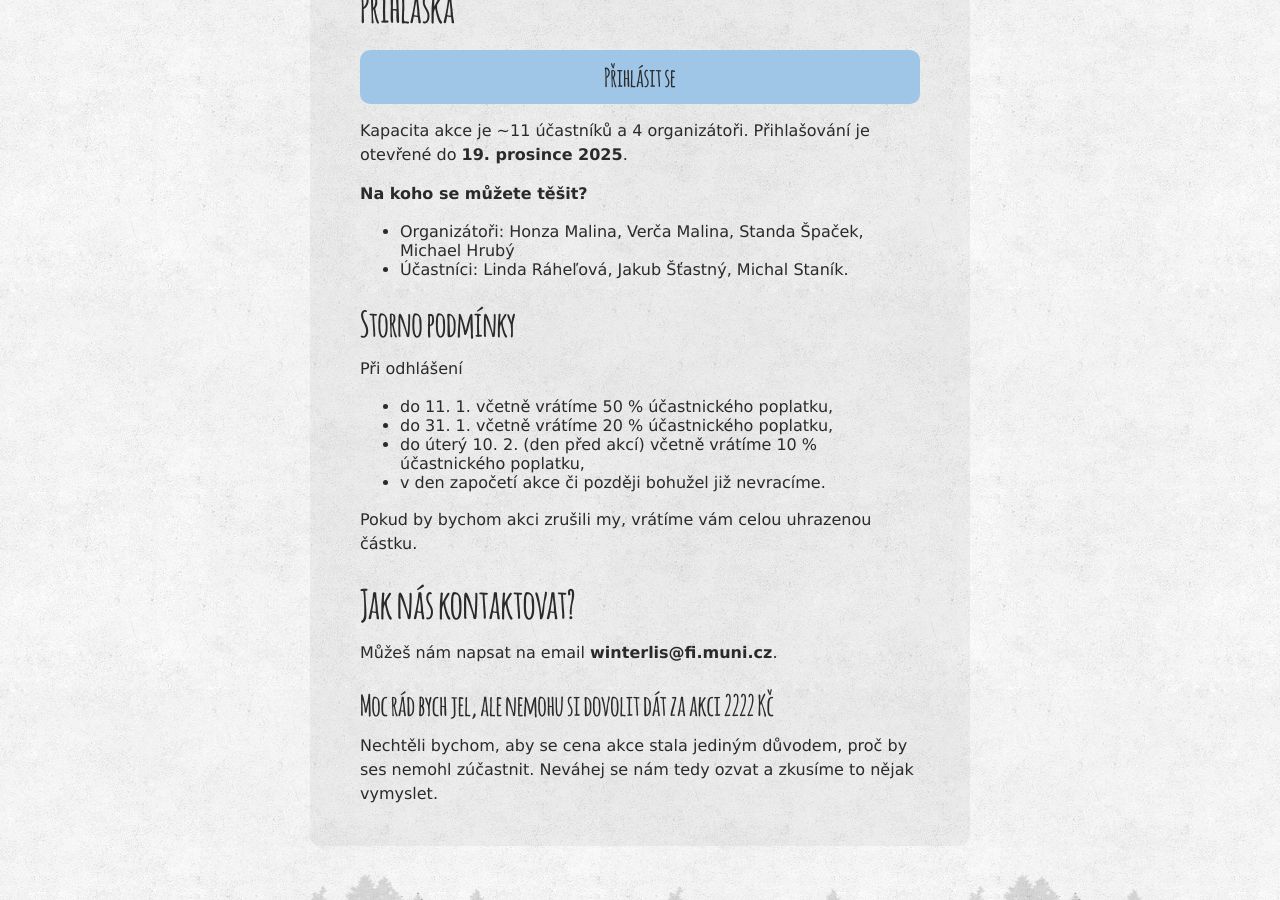
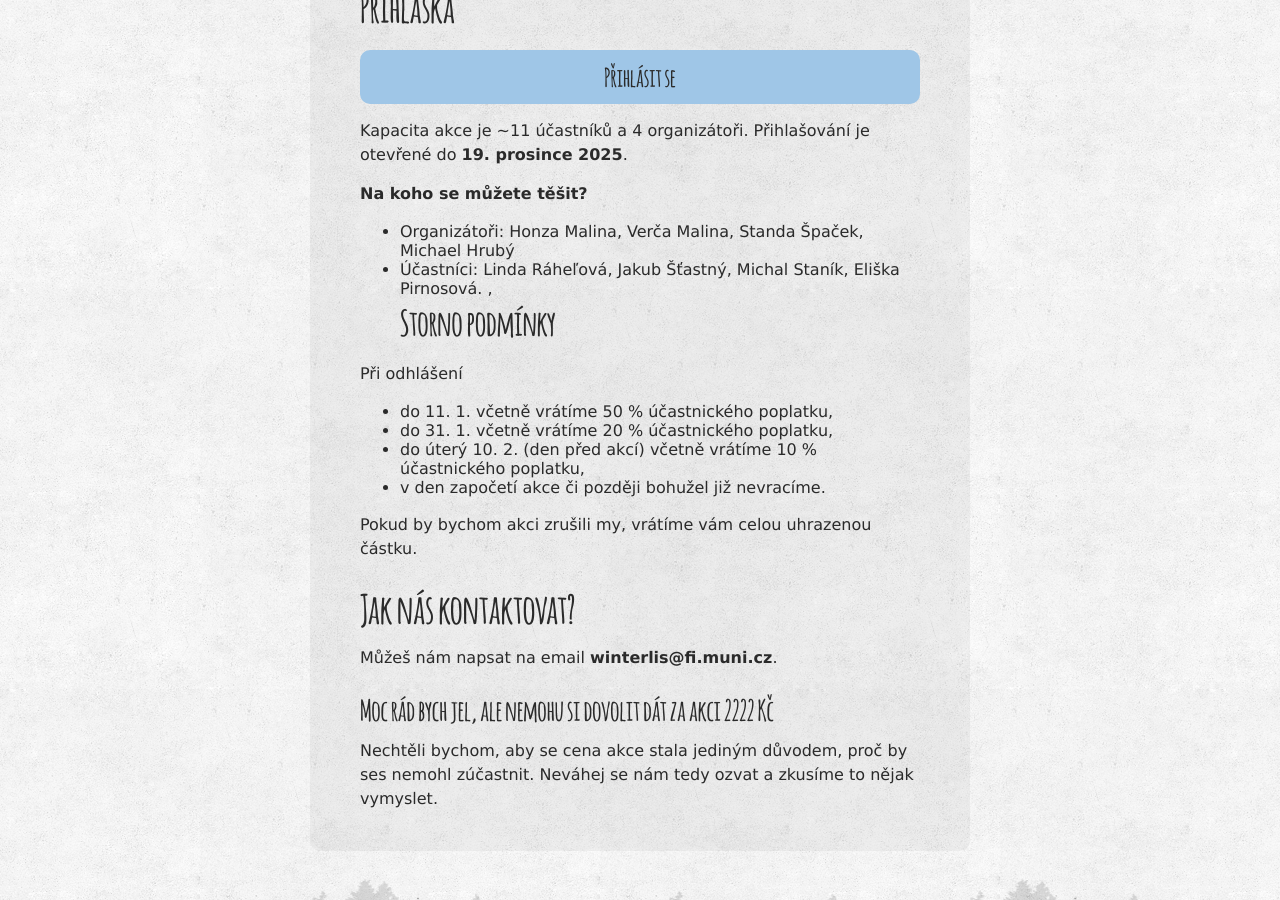
Before and after one commit to zverinec/zverinec-web, a Jekyll site: the page built from _pages/winterlis26.md, in a window 1280 px wide and 900 px high, scrolled down 1911 px. Built offline with Jekyll 4.4.1, drawn with Linux system fonts in a browser that asks for light colours; comment, search, counter and statistics services are not loaded.

Commit message:
Add Eliška Pirnosová to participant list.
Updated participant list for the winter event.

```diff
--- a/_pages/winterlis26.md
+++ b/_pages/winterlis26.md
@@ -54,8 +54,8 @@ Kapacita akce je ~11 účastníků a 4 organizátoři. Přihlašování je ote
 **Na koho se můžete těšit?**
 
 - Organizátoři: Honza Malina, Verča Malina, Standa Špaček, Michael Hrubý
-- Účastníci: Linda Ráheľová, Jakub Šťastný, Michal Staník.
-
+- Účastníci: Linda Ráheľová, Jakub Šťastný, Michal Staník, Eliška Pirnosová.
+,
 ### Storno podmínky
 
 Při odhlášení
```
